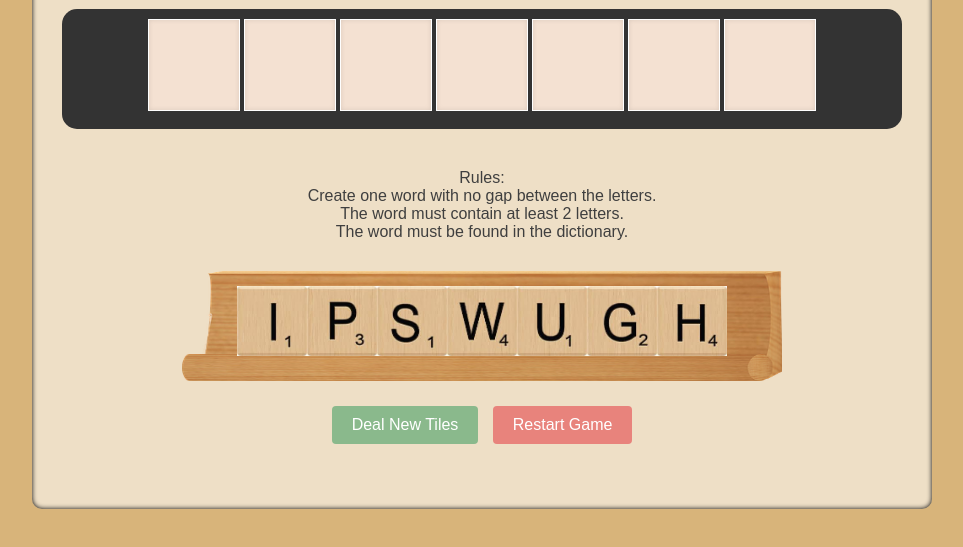
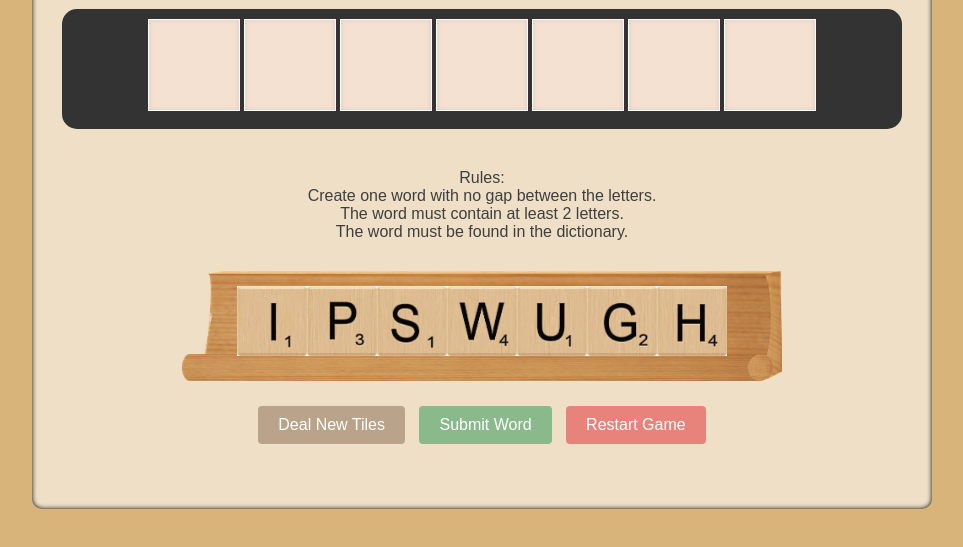
Before and after one commit to Afsanafe/GUI_HW5, a plain HTML site: page index.html in a window 1280 px wide. Shown: the part 179-726 px from the top of the page, without its empty margins (158-1121 px from the left). Drawn offline with nearby package versions, Linux system fonts and the light colour scheme.

Commit message:
New Submit word button added

```diff
--- a/index.html
+++ b/index.html
@@ -51,6 +51,7 @@
 
         <div id="controls">
             <button id="deal-btn">Deal New Tiles</button>
+            <button id="submit-btn">Submit Word</button>
             <button id="reset-btn">Restart Game</button>
         </div>
 
--- a/styles.css
+++ b/styles.css
@@ -138,7 +138,7 @@ button {
     padding: 10px 20px;
     font-size: 16px;
     cursor: pointer;
-    background-color: #8ab98c; /* Green */
+    background-color: #b9a38a; /* Tan */
     color: white;
     border: none;
     border-radius: 4px;
@@ -146,6 +146,14 @@ button {
 }
 
 button:hover {
+    background-color: #bb7138;
+}
+
+#submit-btn {
+    background-color: #8ab98c; /* Green */
+}
+
+#submit-btn:hover {
     background-color: #45a049;
 }
 
```
